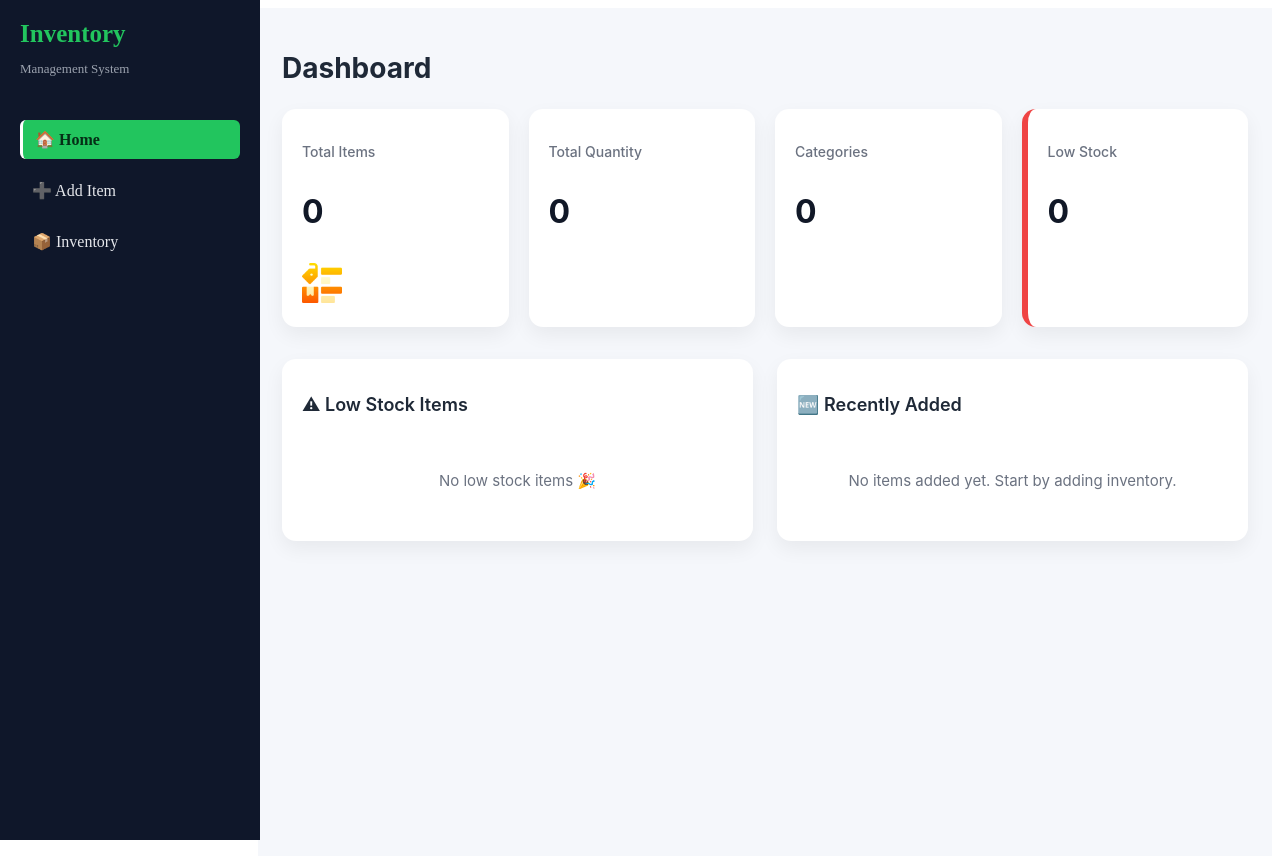
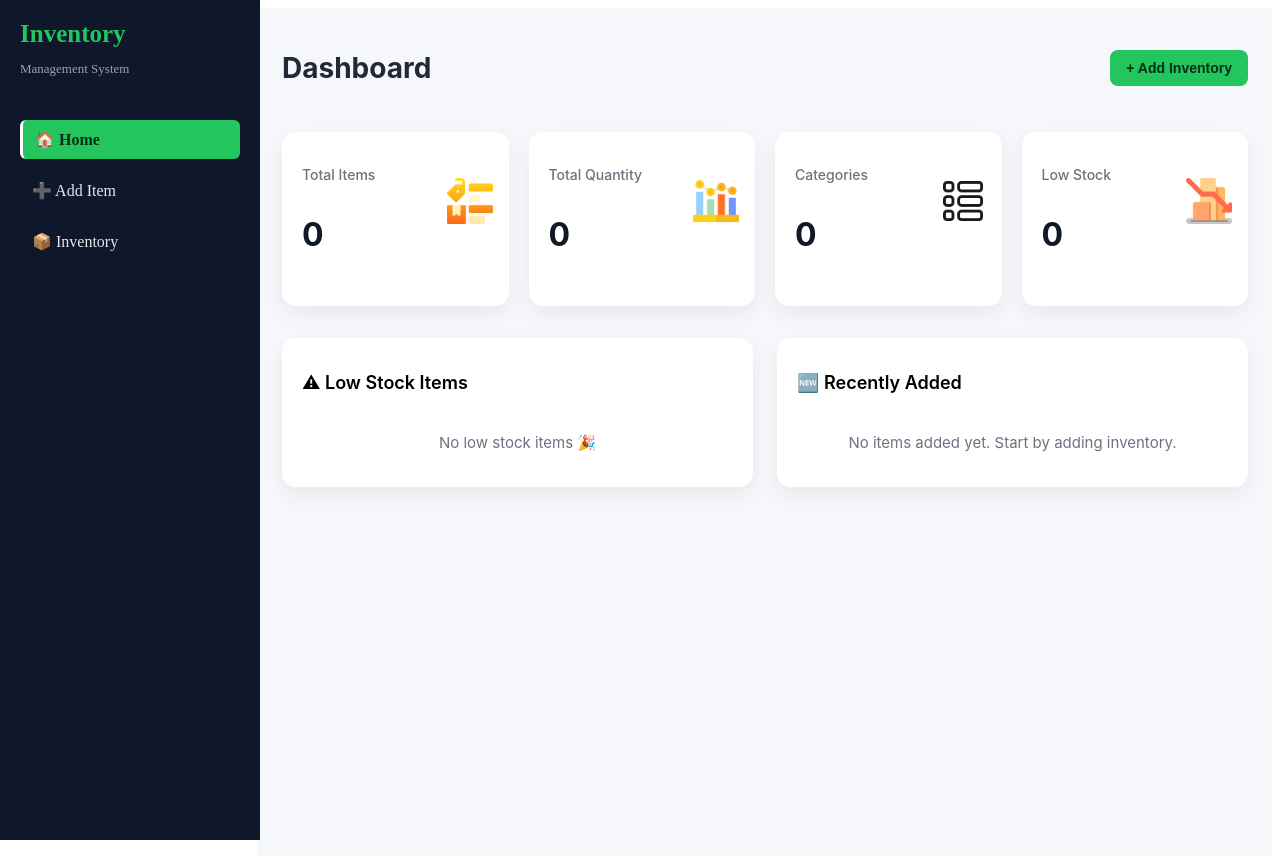
Before and after one commit to Teshome-Worku/inventory-management-system, a React (Vite) app: page / in a window 1280 px wide. Built offline with nearby package versions, Linux system fonts and the light colour scheme.

Commit message:
a l lot of modification applied

```diff
--- a/src/component/dashboard.css
+++ b/src/component/dashboard.css
@@ -8,18 +8,39 @@
     font-family: "Inter", system-ui, sans-serif;
 }
 
-.dash {
+
+/* ===== HEADER ===== */
+
+.dashboard-header {
     display: flex;
+    align-items: center;
+    justify-content: space-between;
+    margin-bottom: 28px;
 }
-
-
-/* ===== TITLE ===== */
 
 .dashboard-title {
     font-size: 28px;
     font-weight: 700;
     color: #1f2937;
-    margin-bottom: 24px;
+}
+
+
+/* ===== ADD BUTTON ===== */
+
+.add-inventory-btn {
+    background: #22c55e;
+    color: #052e16;
+    border: none;
+    padding: 10px 16px;
+    border-radius: 8px;
+    font-size: 14px;
+    font-weight: 600;
+    cursor: pointer;
+    transition: all 0.2s ease;
+}
+
+.add-inventory-btn:hover {
+    background: #16a34a;
 }
 
 
@@ -36,21 +57,12 @@
 /* ===== STAT CARD ===== */
 
 .stat-card {
+    position: relative;
     background: #ffffff;
     border-radius: 14px;
     padding: 20px;
     box-shadow: 0 8px 20px rgba(0, 0, 0, 0.06);
     transition: transform 0.2s ease, box-shadow 0.2s ease;
-}
-
-.stat-card span {
-    justify-content: flex-end;
-    align-items: center;
-}
-
-.stat-card img {
-    width: 40px;
-    height: 40px;
 }
 
 .stat-card:hover {
@@ -72,23 +84,42 @@
 }
 
 
-/* ===== WARNING CARD ===== */
+/* ===== CARD ICON ===== */
 
-.stat-card.warning {
-    border-left: 6px solid #ef4444;
+.stat-icon {
+    position: absolute;
+    top: 46px;
+    right: 16px;
+    width: 46px;
+    height: 46px;
+    opacity: 0.9;
 }
 
 
-/* ===== DASHBOARD SECTIONS ===== */
+/* ===== WARNING ===== */
+
+.stat-card.warning {
+    border-left: 3px solid #ef4444;
+    /* animation: lowStock 1s forwards infinite; */
+}
+
+@keyframes lowStock {
+    0% {
+        border: 1px solid #ef4444;
+    }
+    100% {
+        border: none;
+    }
+}
+
+
+/* ===== SECTIONS ===== */
 
 .dashboard-sections {
     display: grid;
     grid-template-columns: 1fr 1fr;
     gap: 24px;
 }
-
-
-/* ===== SECTION ===== */
 
 .section {
     background: #ffffff;
@@ -100,12 +131,11 @@
 .section h2 {
     font-size: 18px;
     font-weight: 600;
-    color: #1f2937;
     margin-bottom: 16px;
 }
 
 
-/* ===== LOW STOCK LIST ===== */
+/* ===== LOW STOCK ===== */
 
 .low-stock-list {
     list-style: none;
@@ -134,16 +164,12 @@
 }
 
 
-/* ===== RECENT ITEMS GRID ===== */
+/* ===== RECENT ITEMS ===== */
 
 .recent-grid {
     display: grid;
-    grid-template-columns: 1fr;
     gap: 14px;
 }
-
-
-/* ===== RECENT CARD ===== */
 
 .recent-card {
     display: flex;
@@ -152,52 +178,41 @@
     padding: 12px;
     border-radius: 12px;
     background: #f9fafb;
-    transition: background 0.2s ease;
+}
+
+.recent-card img {
+    width: 60px;
+    height: 60px;
+    border-radius: 10px;
+    object-fit: cover;
+    border: 1px solid #e5e7eb;
 }
 
 .recent-card:hover {
-    background: #f3f4f6;
     cursor: pointer;
-}
-
-.recent-card img {
-    width: 54px;
-    height: 54px;
-    border-radius: 10px;
-    object-fit: cover;
-    border: 1px solid #e5e7eb;
-    transition: transform 0.2s ease;
-}
-
-.recent-card img:hover {
-    transform: none;
 }
 
 .recent-card h4 {
     font-size: 15px;
     margin: 0;
-    color: #111827;
 }
 
 .recent-card p {
     font-size: 13px;
     color: #6b7280;
-    margin: 2px 0;
 }
 
 .recent-card small {
     font-size: 12px;
-    color: #374151;
 }
 
 
-/* ===== EMPTY STATE ===== */
+/* ===== EMPTY ===== */
 
 .empty {
     font-size: 14px;
     color: #9ca3af;
     text-align: center;
-    padding: 16px;
 }
 
 
@@ -209,12 +224,13 @@
     }
 }
 
-@media (max-width:768px) {
+@media (max-width: 768px) {
     .dashboard {
         margin-left: 0;
     }
-    .dash {
-        margin-top: 10px;
-        justify-content: center;
+    .dashboard-header {
+        flex-direction: column;
+        gap: 12px;
+        align-items: flex-start;
     }
 }
--- a/src/pages/Dashboard.jsx
+++ b/src/pages/Dashboard.jsx
@@ -1,83 +1,86 @@
 import { useEffect, useState } from "react";
 import { getAllItems } from "../db/inventoryDB";
 import "../component/dashboard.css";
-import total from '../assets/total.png'
-import quantity from '../assets/quantity.png'
-import category from '../assets/category.png'
-import low from '../assets/low.png'
+import total from "../assets/total.png";
+import quantity from "../assets/quantity.png";
+import category from "../assets/category.png";
+import lowStock from "../assets/low.png";
+import { useNavigate } from "react-router-dom";
 
 const LOW_STOCK_LIMIT = 5;
 
 const Dashboard = () => {
   const [items, setItems] = useState([]);
+  const navigate = useNavigate();
 
   useEffect(() => {
     const loadInventory = async () => {
       const data = await getAllItems();
       setItems(data);
     };
-
     loadInventory();
   }, []);
 
-  // 1. Total unique items
   const totalItems = items.length;
 
-  // 2. Total quantity
   const totalQuantity = items.reduce(
-    (sum, item) => sum + Number(item.quantity),
-    0
-  );
+    (sum, item) => sum + Number(item.quantity), 0);
 
-  // 3. Unique categories
   const categoriesCount = new Set(
-    items.map((item) => item.category)
-  ).size;
+    items.map((item) => item.category)).size;
 
-  // 4. Low stock items
   const lowStockItems = items.filter(
     (item) => Number(item.quantity) <= LOW_STOCK_LIMIT
   );
 
-  // 5. Recently added (latest first)
   const recentItems = [...items]
     .sort((a, b) => b.createdAt - a.createdAt)
     .slice(0, 5);
 
   return (
     <div className="dashboard">
-      <div className="dash">
+      {/* ===== HEADER ===== */}
+      <div className="dashboard-header">
         <h1 className="dashboard-title">Dashboard</h1>
 
+        <button
+          className="add-inventory-btn"
+          onClick={() => navigate("/addItem")}
+        >
+          + Add Inventory
+        </button>
       </div>
 
-      {/* ===== SUMMARY CARDS ===== */}
+      {/* ===== STATS ===== */}
       <div className="stats-grid">
         <div className="stat-card">
+          <img src={total} alt="Total Items" className="stat-icon" />
           <h3>Total Items</h3>
-            <p className="stat-number">{totalItems}</p>
-            <span><img src={total} alt="total item"/></span>
+          <p className="stat-number">{totalItems}</p>
+        </div>
 
-        </div>
         <div className="stat-card">
+          <img src={quantity} alt="Total Quantity" className="stat-icon" />
           <h3>Total Quantity</h3>
           <p className="stat-number">{totalQuantity}</p>
         </div>
 
         <div className="stat-card">
+          <img src={category} alt="Categories" className="stat-icon" />
           <h3>Categories</h3>
           <p className="stat-number">{categoriesCount}</p>
         </div>
 
-        <div className="stat-card warning">
+        <div className={`stat-card ${lowStockItems.length>0?"warning":""}`}>
+          <img src={lowStock} alt="Low Stock" className="stat-icon" />
           <h3>Low Stock</h3>
           <p className="stat-number">{lowStockItems.length}</p>
         </div>
       </div>
 
-      {/* ===== DASHBOARD SECTIONS ===== */}
+      {/* ===== SECTIONS ===== */}
       <div className="dashboard-sections">
-        {/* LOW STOCK */}
+        {/* Low Stock */}
         <div className="section">
           <h2>⚠ Low Stock Items</h2>
 
@@ -88,16 +91,14 @@ const Dashboard = () => {
               {lowStockItems.slice(0, 5).map((item) => (
                 <li key={item.id}>
                   <span>{item.name}</span>
-                  <span className="qty danger">
-                    {item.quantity} left
-                  </span>
+                  <span className="qty danger">{item.quantity} left</span>
                 </li>
               ))}
             </ul>
           )}
         </div>
 
-        {/* RECENT ITEMS */}
+        {/* Recent */}
         <div className="section">
           <h2>🆕 Recently Added</h2>
 
@@ -126,8 +127,8 @@ const Dashboard = () => {
           )}
         </div>
       </div>
+
     </div>
   );
 };
-
 export default Dashboard;
--- a/src/pages/InventoryList.jsx
+++ b/src/pages/InventoryList.jsx
@@ -15,7 +15,6 @@ const InventoryList = () => {
   useEffect(() => {
     loadItems();
   }, []);
-
   const loadItems = async () => {
     const data = await getAllItems();
     setItems(data);
@@ -62,7 +61,11 @@ const InventoryList = () => {
                 <td>{item.category}</td>
                 <td>${item.price}</td>
                 <td>{item.quantity}</td>
-                <td>{item.createdAt.toLocaleDateString()}</td>
+                <td>{item.createdAt.toLocaleDateString('en-US',{
+                  year:'numeric',
+                  month:'short',
+                  day:'numeric'
+                })}</td>
                 <td>
                   <div className="actions">
                     <button className="edit-btn" onClick={()=>setSelectedItem(item)}>
```
